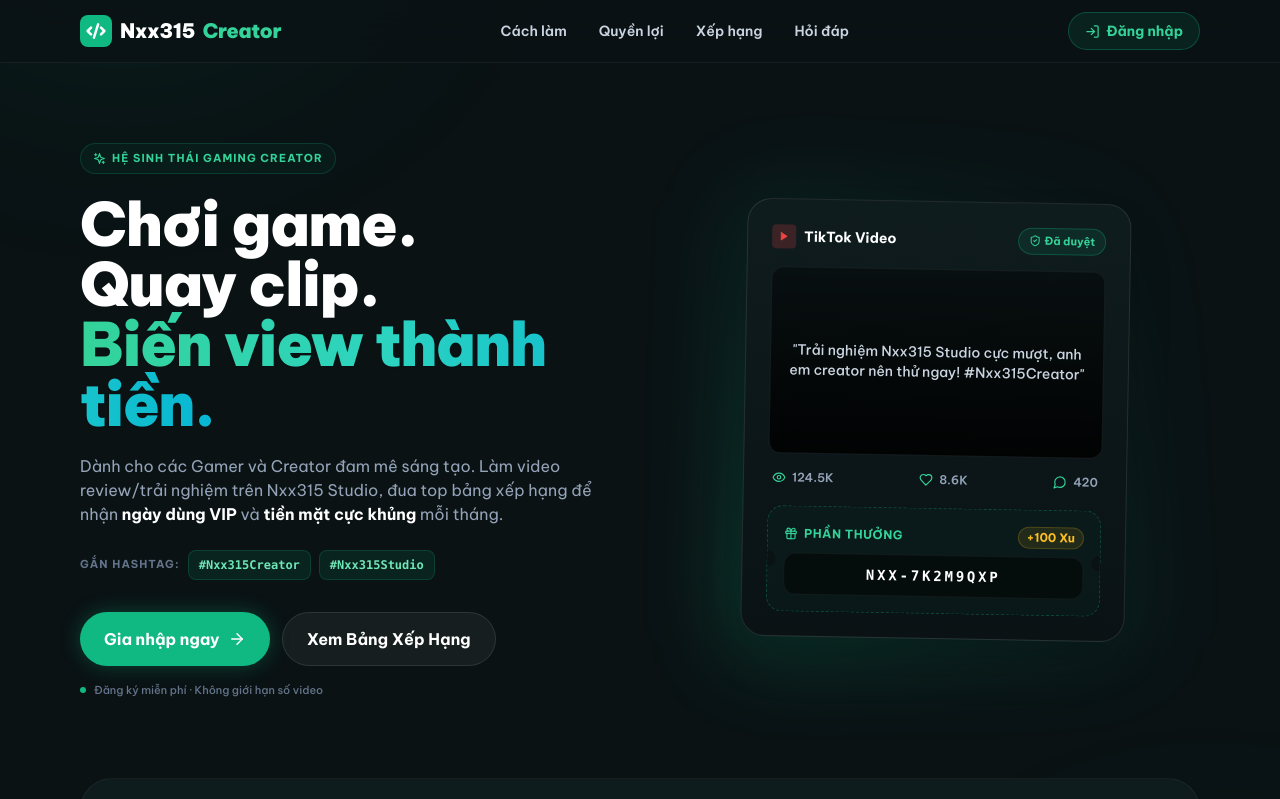
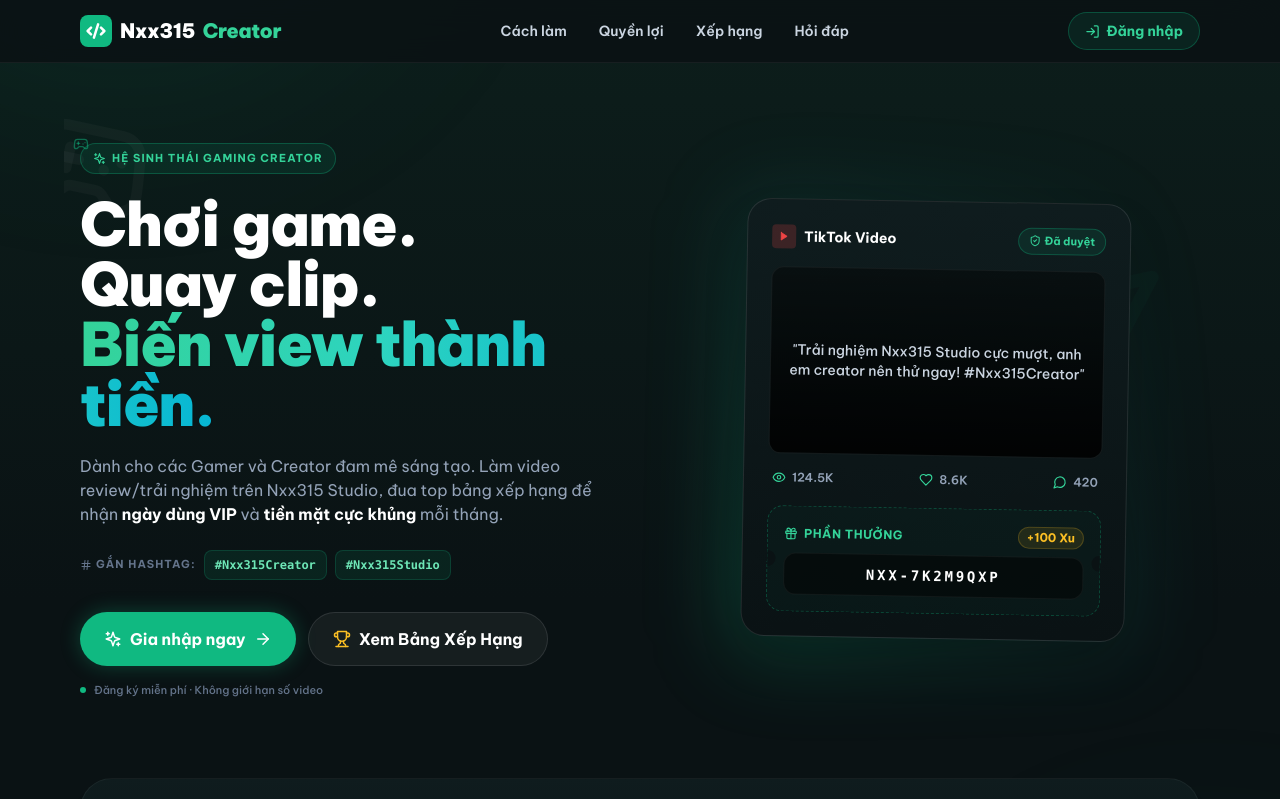
Before and after one commit to nxx1437-creator/creator.nxx315, a React (Vite) app: page / in a window 1280 px wide. Shown: the top 799 px of the page. Built offline with nearby package versions, Linux system fonts and the light colour scheme; no server answers.

Commit message:
Update Landing.jsx

```diff
--- a/src/pages/Landing.jsx
+++ b/src/pages/Landing.jsx
@@ -13,6 +13,10 @@ import {
   Gift,
   Play,
   ShieldCheck,
+  Trophy,
+  Hash,
+  Gamepad2,
+  Zap
 } from "lucide-react";
 import { supabase } from "../lib/supabaseClient.js";
 import { Logo, fmtNum } from "../components/landing/ui.jsx";
@@ -121,9 +125,21 @@ function Hero({ hashtags }) {
   const tags = String(hashtags || "").split(/[\s,]+/).filter(Boolean);
   return (
     <section className="relative mx-auto grid max-w-6xl items-center gap-10 px-4 pb-12 pt-10 md:grid-cols-2 md:pt-20 md:gap-16">
+
+      {/* HỌA TIẾT NỀN MỜ (Giống ảnh mẫu) */}
+      <div className="pointer-events-none absolute inset-0 overflow-hidden z-0">
+        <Gamepad2 className="absolute -left-10 top-10 h-32 w-32 text-white/[0.03] rotate-12" />
+        <Zap className="absolute right-10 top-40 h-40 w-40 text-emerald-500/[0.03] -rotate-12" />
+      </div>
+
       <div className="relative z-10 flex flex-col items-start">
-        <span className="inline-flex items-center gap-1.5 rounded-full border border-emerald-500/20 bg-emerald-500/5 px-3 py-1.5 text-[10px] sm:text-[11px] font-bold uppercase tracking-widest text-emerald-400">
-          <Sparkles size={13} /> Hệ sinh thái Gaming Creator
+        {/* Badge có thêm icon nhỏ xíu giống ảnh 2 */}
+        <span className="relative inline-flex items-center gap-1.5 rounded-full border border-emerald-500/30 bg-emerald-500/10 px-3 py-1.5 text-[10px] sm:text-[11px] font-bold uppercase tracking-widest text-emerald-400">
+          <Sparkles size={13} />
+          Hệ sinh thái Gaming Creator
+          <span className="absolute -left-2 -top-2 text-emerald-500/50">
+            <Gamepad2 size={16} />
+          </span>
         </span>
 
         <h1 className="mt-5 text-[2.5rem] leading-[1.15] font-black tracking-tight text-white sm:text-5xl lg:text-6xl">
@@ -140,7 +156,10 @@ function Hero({ hashtags }) {
 
         {tags.length > 0 && (
           <div className="mt-6 flex flex-wrap items-center gap-2">
-            <span className="text-[11px] font-bold uppercase tracking-widest text-slate-500 w-full sm:w-auto mb-1 sm:mb-0">Gắn hashtag:</span>
+            {/* Thêm icon Hash nhỏ trước chữ GẮN HASHTAG */}
+            <span className="flex items-center gap-1 text-[11px] font-bold uppercase tracking-widest text-slate-500 w-full sm:w-auto mb-1 sm:mb-0">
+              <Hash size={12} /> Gắn hashtag:
+            </span>
             {tags.map((t) => (
               <span
                 key={t}
@@ -157,12 +176,17 @@ function Hero({ hashtags }) {
             to="/login"
             className="group flex items-center justify-center gap-2 rounded-full bg-emerald-500 px-6 py-3.5 text-sm sm:text-base font-bold text-white shadow-[0_0_20px_rgba(16,185,129,0.3)] transition-all hover:bg-emerald-400 hover:shadow-[0_0_30px_rgba(16,185,129,0.5)] w-full sm:w-auto"
           >
-            Gia nhập ngay <ArrowRight size={18} className="transition-transform group-hover:translate-x-1" />
+            {/* Thêm icon Sparkles giống nút "Gia nhập Biệt Đội" ở ảnh 2 */}
+            <Sparkles size={18} className="text-white" />
+            Gia nhập ngay
+            <ArrowRight size={18} className="transition-transform group-hover:translate-x-1" />
           </Link>
           <a
             href="#ranking"
-            className="flex items-center justify-center rounded-full border border-white/10 bg-white/5 px-6 py-3.5 text-sm sm:text-base font-bold text-white transition-colors hover:bg-white/10 w-full sm:w-auto"
+            className="flex items-center justify-center gap-2 rounded-full border border-white/10 bg-white/5 px-6 py-3.5 text-sm sm:text-base font-bold text-white transition-colors hover:bg-white/10 w-full sm:w-auto"
           >
+            {/* Thêm icon Cúp Vàng giống nút "Xem Bảng Xếp Hạng" ở ảnh 2 */}
+            <Trophy size={18} className="text-amber-400" />
             Xem Bảng Xếp Hạng
           </a>
         </div>
@@ -205,7 +229,10 @@ export default function Landing() {
   const stats = usePublicStats();
   return (
     <div className="relative min-h-screen overflow-x-hidden bg-[#0a1214] text-slate-100 font-sans selection:bg-emerald-500/30">
+
+      {/* Nền chuyển màu xanh thẫm (Gradient) giống ảnh mẫu 2, thay vì màu đen tuyền */}
       <div className="pointer-events-none absolute inset-0 overflow-hidden">
+        <div className="absolute top-0 inset-x-0 h-[600px] bg-gradient-to-b from-[#0d211d] to-[#0a1214] opacity-80" />
         <div className="absolute top-[-10%] left-[-10%] h-[300px] w-[300px] sm:h-[500px] sm:w-[500px] rounded-full bg-emerald-500/10 blur-[100px] sm:blur-[120px]" />
         <div className="absolute top-[20%] right-[-10%] h-[300px] w-[300px] sm:h-[400px] sm:w-[400px] rounded-full bg-teal-500/10 blur-[80px] sm:blur-[100px]" />
       </div>
@@ -225,4 +252,4 @@ export default function Landing() {
       <Footer />
     </div>
   );
-      }
+            }
```
